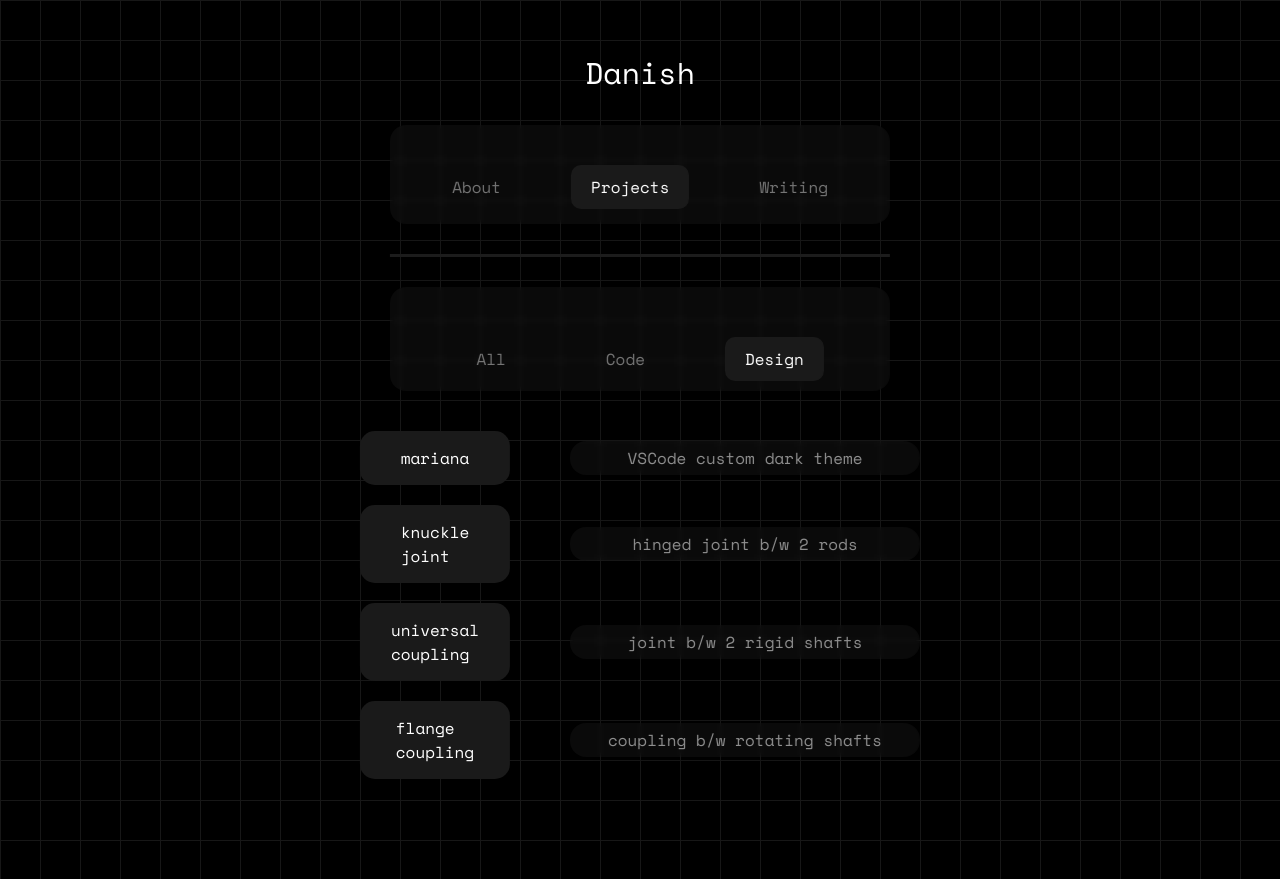
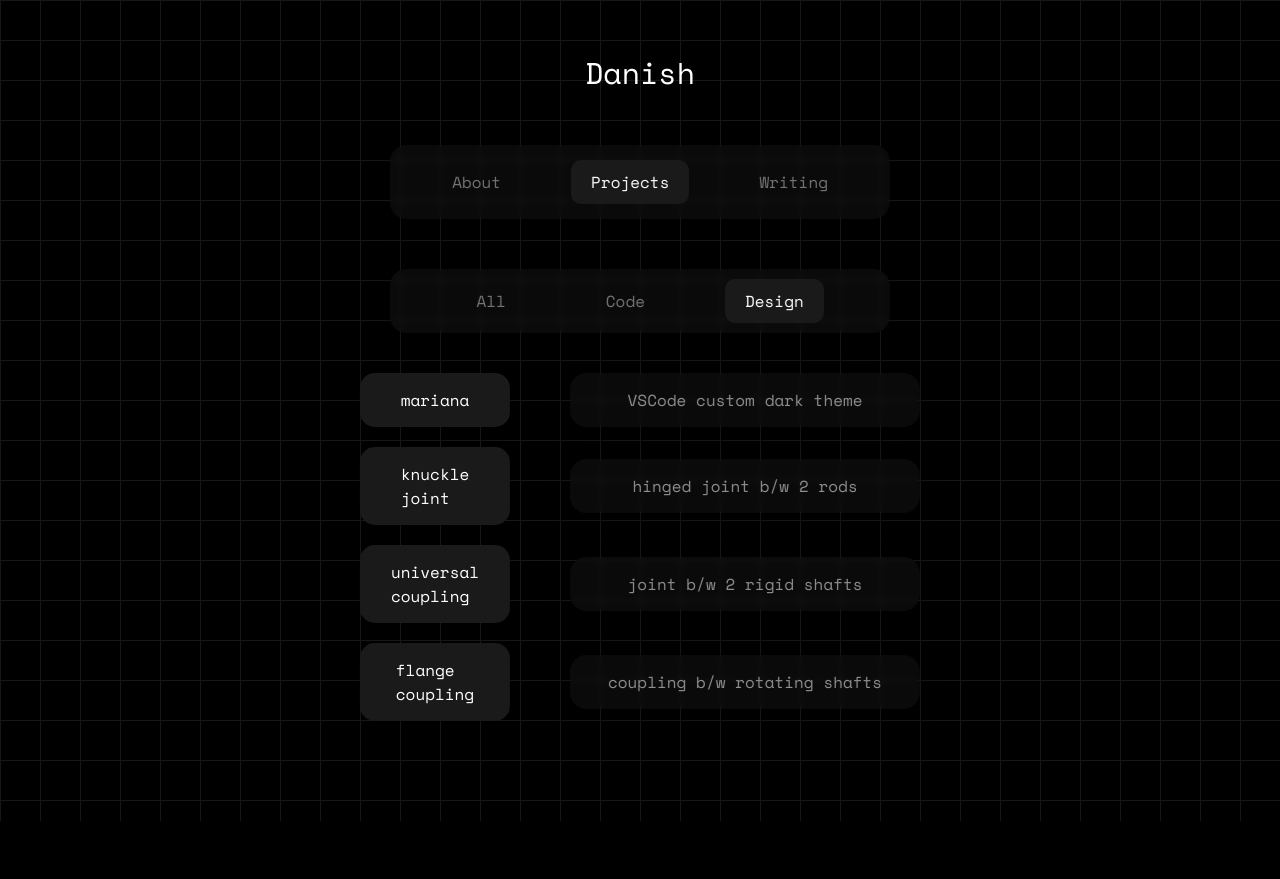
Before and after one commit to dan10ish/dan10ish.github.io, a React (Create React App) app: page /design in a window 1280 px wide. After the commit the page ends 821 px from the top, so only its background shows below. Built offline with nearby package versions, Linux system fonts and the light colour scheme; no server answers.

Commit message:
💻 Fixed media queries bug

```diff
--- a/src/index.css
+++ b/src/index.css
@@ -464,7 +464,7 @@ a {
   }
 
   .menu {
-    padding-top: 40px;
+    margin-top: 40px;
     grid-gap: 50px;
   }
 
@@ -473,7 +473,7 @@ a {
   }
 
   .about-content {
-    padding-top: 70px;
+    margin-top: 0px;
   }
 
   .line {
@@ -481,6 +481,7 @@ a {
     justify-content: center;
     width: 500px;
     padding-top: 30px;
+    display: none;
   }
 
   .about-content {
@@ -519,7 +520,7 @@ a {
   }
 
   .projectNav {
-    padding-top: 50px;
+    margin-top: 50px;
     grid-gap: 60px;
   }
 
@@ -567,6 +568,7 @@ a {
     justify-content: center;
     align-items: center;
     text-align: left;
+    padding: 15px 15px;
   }
 
   .three {
```
Also changed, not shown: 6 other files (tests, documents, lock files or other folders).
